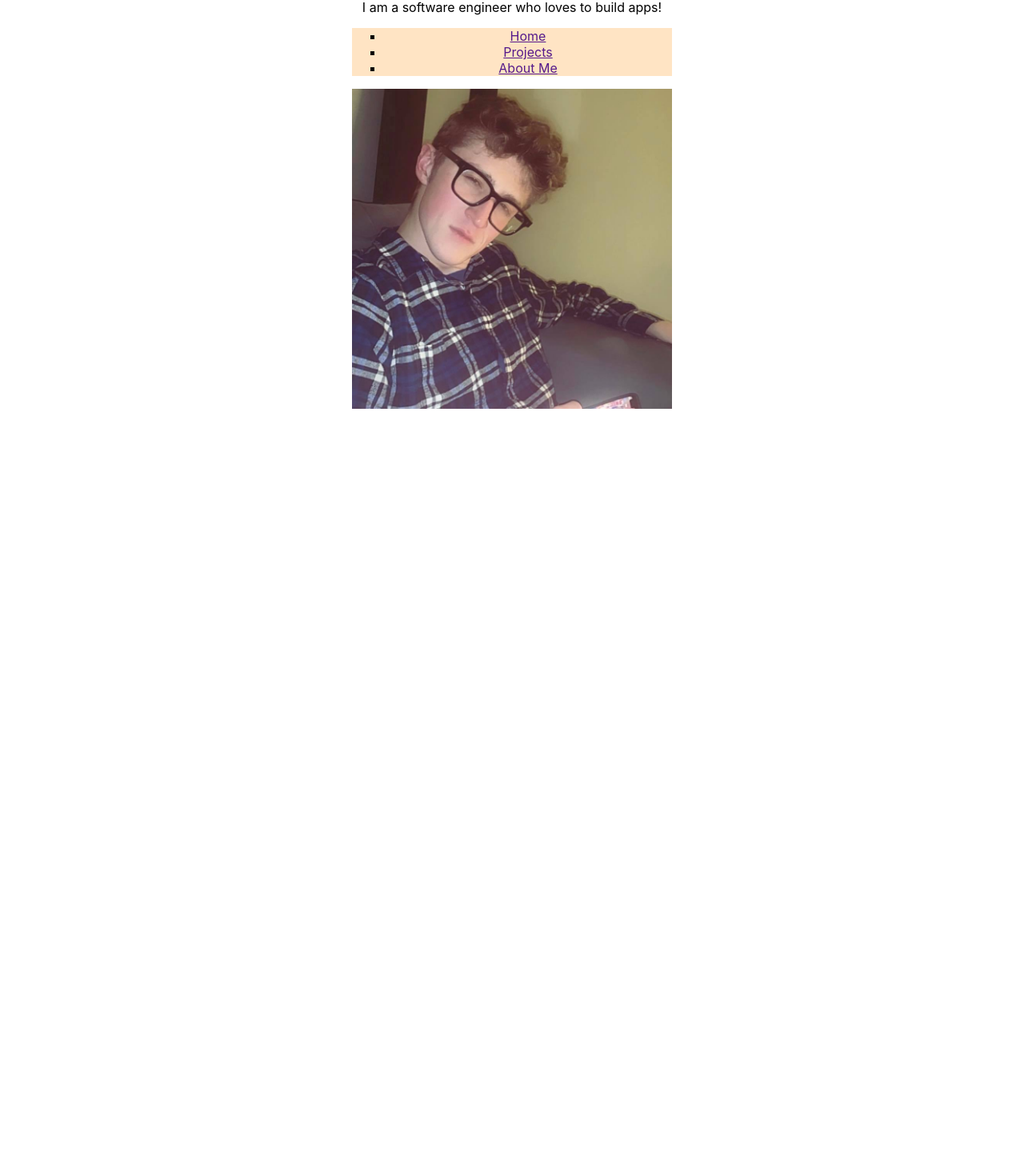
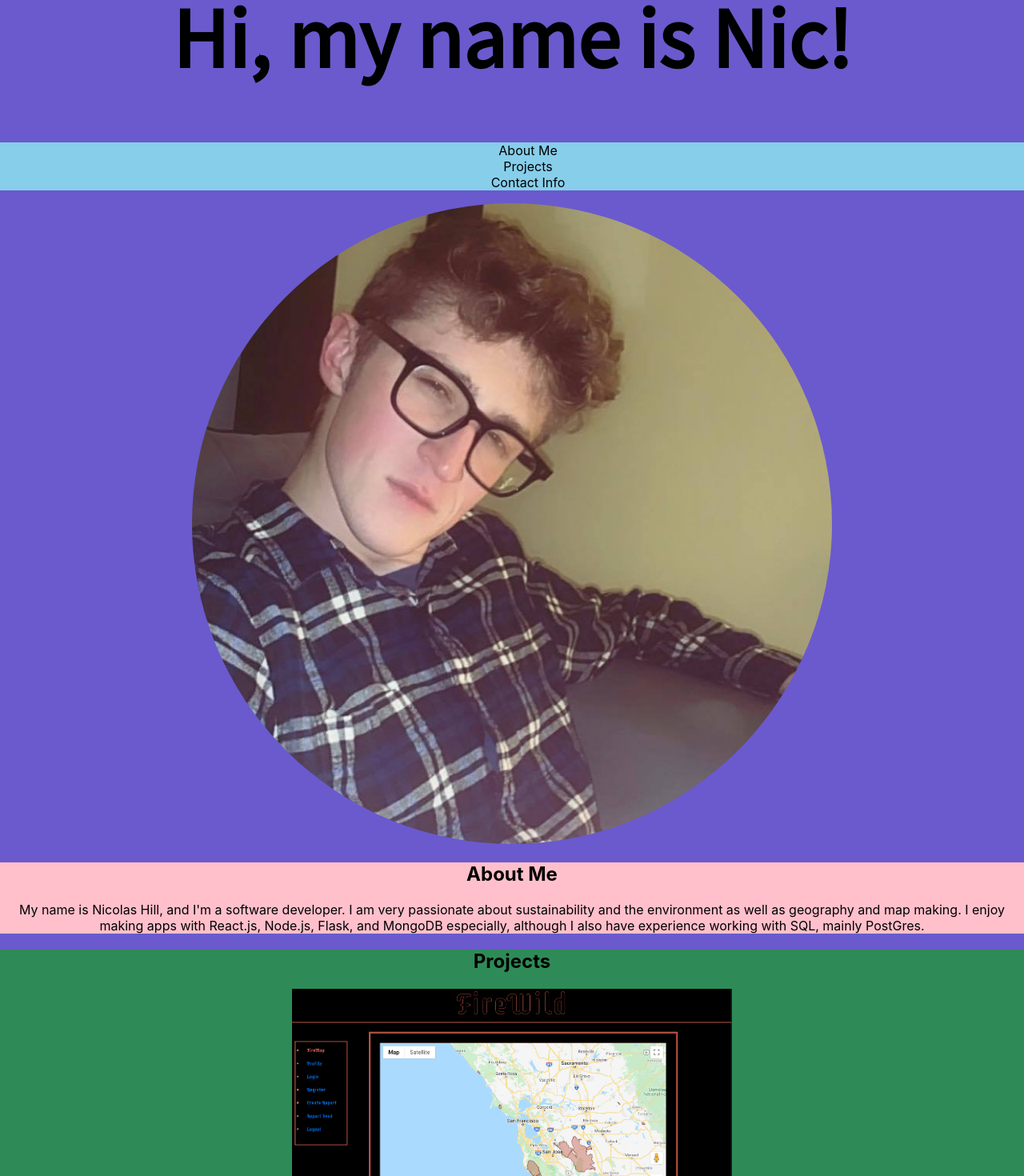
Before and after one commit to nrhill1/nicsite, a React (Create React App) app: page / in a window 1280 px wide. Shown: the part 90-1560 px from the top of the page at 80% size. Before the commit the page ends 800 px from the top, so only its background shows below. Built offline with nearby package versions, Linux system fonts and the light colour scheme.

Commit message:
finally starting to come together

```diff
--- a/src/App.css
+++ b/src/App.css
@@ -1,26 +1,40 @@
 .App {
   text-align: center;
-  margin: 0 auto;
+  background-color: slateblue;
+}
+
+.about {
+  background-color: pink;
 }
 
 h1 {
   font-family: "Noto Sans TC";
   align-self: center;
+  font-size: 6em;
+}
+
+.fw {
+  max-height: 300px;
+  max-width: 550px;
 }
 
 .nic {
-  max-width: 400px;
-  max-height: 450px;
+  max-width: 800px;
+  max-height: 850px;
+  border-radius: 50%;
 }
 
 .navbar {
-  background-color: bisque;
+  background-color: skyblue;
   text-decoration: none;
-  max-width: 400px;
   margin: 0 auto;
   text-align: center;
 }
 
 .navbar li {
-  list-style: square;
+  list-style: none;
 }
+
+.projects {
+  background-color: seagreen;
+}
--- a/src/App.js
+++ b/src/App.js
@@ -1,4 +1,7 @@
 import React, { Component } from 'react'
+import { Link, animateScroll as scroll } from "react-scroll";
+import About from './Components/About'
+import Projects from './Components/Projects'
 import nic from './blueplaid.jpg'
 import './App.css';
 import Navigation from './Navigation';
@@ -10,11 +13,13 @@ class App extends Component {
     return (
       <div className="App">
           <h1>Hi, my name is Nic!</h1>
-          <p>I am a software engineer who loves to build apps!</p>
           <Navigation />
           <img className="nic" alt="Nic is wearing a blue plaid shirt and squinting." src={nic} ></img>
-          <div className="about">
-
+          <div id="about">
+            <About />
+          </div>
+          <div id="projects">
+            <Projects />
           </div>
       </div>
 
--- a/src/Components/About.js
+++ b/src/Components/About.js
@@ -6,9 +6,13 @@ class About extends Component {
         return(
             <div className="about">
                 <h2>About Me</h2>
-
-
+                <p>My name is Nicolas Hill, and I'm a software developer. I am very passionate about sustainability and the environment
+                    as well as geography and map making. I enjoy making apps with React.js, Node.js, Flask, and MongoDB especially, although I also
+                    have experience working with SQL, mainly PostGres.
+                </p>
             </div>
         )
     }
 }
+
+export default About
--- /dev/null
+++ b/src/Components/Projects.js
@@ -0,0 +1,16 @@
+import React, { Component } from 'react'
+import firewild from '../firewild.png'
+
+class Projects extends Component {
+
+    render() {
+        return(
+            <div className="projects">
+                <h2>Projects</h2>
+                <img className="fw" alt="Firewild" src={firewild}></img>
+            </div>
+        )
+    }
+}
+
+export default Projects
--- a/src/Navigation.js
+++ b/src/Navigation.js
@@ -1,5 +1,5 @@
 import React, { Component } from 'react'
-import { Link } from 'react-router-dom'
+import { Link } from 'react-scroll'
 
 
 class Navigation extends Component  {
@@ -7,9 +7,9 @@ class Navigation extends Component  {
         return (
             <div className="navbar">
                 <ul>
-                    <li><Link className="navLink" href="/">Home</Link></li>
-                    <li><Link className="navLink" href="/projects">Projects</Link></li>
-                    <li><Link className="navLink" href="/aboutme">About Me</Link></li>
+                    <li><Link activeClass="active" to="about" spy={true} smooth={true} duration={1000}>About Me</Link></li>
+                    <li><Link activeClass="active" to="projects" spy={true} smooth={true} duration={1000}>Projects</Link></li>
+                    <li><Link activeClass="active" to="Contact" spy={true} smooth={true} duration={1000}>Contact Info</Link></li>
                 </ul>
             </div>
         )
```
Also changed, not shown: src/firewild.png (added).
